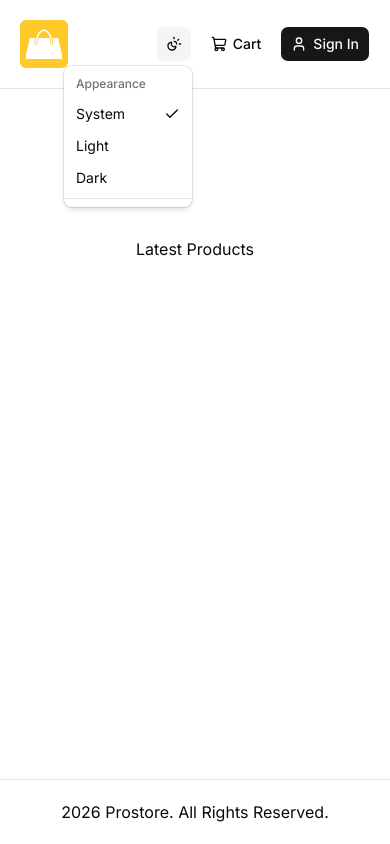
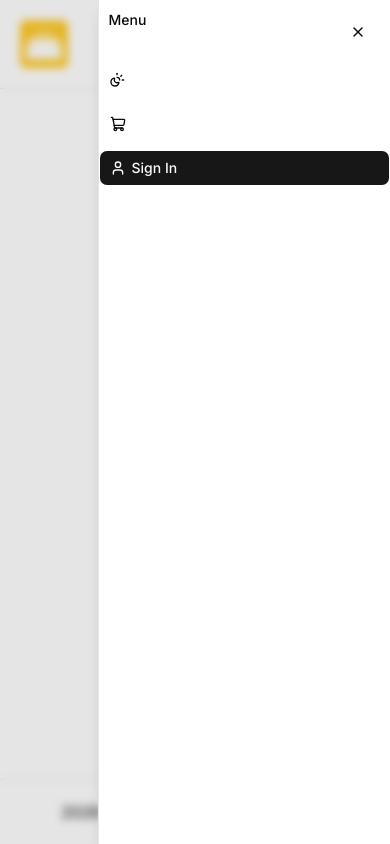
Before and after one commit to rjaybernardo/learn-prostore, a Next.js app: page / in a window 390 px wide. Both pictures are taken after a click on the button "Open menu". Built offline with nearby package versions, Linux system fonts and the light colour scheme; no server answers.

Commit message:
responsive sheet

```diff
--- a/components/shared/header/index.tsx
+++ b/components/shared/header/index.tsx
@@ -1,10 +1,9 @@
 import Image from "next/image";
 import Link from "next/link";
-import { ShoppingCart, UserIcon } from "lucide-react";
 
-import { buttonVariants } from "@/components/ui/button";
-import ModeToggle from "@/components/shared/header/mode-toggle";
 import { APP_NAME } from "@/lib/constants";
+
+import Menu from "./menu";
 
 const Header = () => {
   return (
@@ -26,24 +25,7 @@ const Header = () => {
           </Link>
         </div>
 
-        <div className="flex items-center gap-2">
-          <ModeToggle />
-
-          <Link
-            href="/cart"
-            className={buttonVariants({
-              variant: "ghost",
-            })}
-          >
-            <ShoppingCart />
-            <span>Cart</span>
-          </Link>
-
-          <Link href="/sign-in" className={buttonVariants()}>
-            <UserIcon />
-            <span>Sign In</span>
-          </Link>
-        </div>
+        <Menu />
       </div>
     </header>
   );
--- /dev/null
+++ b/components/shared/header/menu.tsx
@@ -0,0 +1,87 @@
+import { EllipsisVertical, ShoppingCart, UserIcon } from "lucide-react";
+import Link from "next/link";
+
+import { buttonVariants } from "@/components/ui/button";
+import {
+  Sheet,
+  SheetContent,
+  SheetTitle,
+  SheetTrigger,
+} from "@/components/ui/sheet";
+
+import ModeToggle from "./mode-toggle";
+
+const Menu = () => {
+  return (
+    <div className="flex items-center justify-end gap-2">
+      {/* Desktop navigation */}
+      <nav className="hidden items-center gap-1 md:flex">
+        <ModeToggle />
+
+        <Link
+          href="/cart"
+          className={buttonVariants({
+            variant: "ghost",
+          })}
+        >
+          <ShoppingCart />
+          <span>Cart</span>
+        </Link>
+
+        <Link href="/sign-in" className={buttonVariants()}>
+          <UserIcon />
+          <span>Sign In</span>
+        </Link>
+      </nav>
+
+      {/* Mobile navigation */}
+      <nav className="md:hidden">
+        <Sheet>
+          <SheetTrigger
+            render={
+              <button
+                type="button"
+                className="inline-flex size-9 items-center justify-center rounded-md hover:bg-accent hover:text-accent-foreground"
+                aria-label="Open menu"
+              />
+            }
+          >
+            <EllipsisVertical aria-hidden="true" />
+          </SheetTrigger>
+
+          <SheetContent side="right" className="flex flex-col items-start">
+            <SheetTitle style={{ paddingTop: "10px", paddingLeft: "10px" }}>
+              Menu
+            </SheetTitle>
+
+            <div className="mt-4 flex w-full flex-col gap-2">
+              <ModeToggle />
+
+              <Link
+                href="/cart"
+                className={buttonVariants({
+                  variant: "ghost",
+                  className: "w-full justify-start",
+                })}
+              >
+                <ShoppingCart />
+              </Link>
+
+              <Link
+                href="/sign-in"
+                className={buttonVariants({
+                  className: "w-full justify-start",
+                })}
+              >
+                <UserIcon />
+                <span>Sign In</span>
+              </Link>
+            </div>
+          </SheetContent>
+        </Sheet>
+      </nav>
+    </div>
+  );
+};
+
+export default Menu;
--- /dev/null
+++ b/components/ui/sheet.tsx
@@ -0,0 +1,135 @@
+"use client"
+
+import * as React from "react"
+import { Dialog as SheetPrimitive } from "@base-ui/react/dialog"
+import { cn } from "cn"
+
+import { Button } from "@/components/ui/button"
+import { XIcon } from "lucide-react"
+
+function Sheet({ ...props }: SheetPrimitive.Root.Props) {
+  return <SheetPrimitive.Root data-slot="sheet" {...props} />
+}
+
+function SheetTrigger({ ...props }: SheetPrimitive.Trigger.Props) {
+  return <SheetPrimitive.Trigger data-slot="sheet-trigger" {...props} />
+}
+
+function SheetClose({ ...props }: SheetPrimitive.Close.Props) {
+  return <SheetPrimitive.Close data-slot="sheet-close" {...props} />
+}
+
+function SheetPortal({ ...props }: SheetPrimitive.Portal.Props) {
+  return <SheetPrimitive.Portal data-slot="sheet-portal" {...props} />
+}
+
+function SheetOverlay({ className, ...props }: SheetPrimitive.Backdrop.Props) {
+  return (
+    <SheetPrimitive.Backdrop
+      data-slot="sheet-overlay"
+      className={cn(
+        "fixed inset-0 z-50 bg-black/10 transition-opacity duration-150 data-ending-style:opacity-0 data-starting-style:opacity-0 supports-backdrop-filter:backdrop-blur-xs",
+        className
+      )}
+      {...props}
+    />
+  )
+}
+
+function SheetContent({
+  className,
+  children,
+  side = "right",
+  showCloseButton = true,
+  ...props
+}: SheetPrimitive.Popup.Props & {
+  side?: "top" | "right" | "bottom" | "left"
+  showCloseButton?: boolean
+}) {
+  return (
+    <SheetPortal>
+      <SheetOverlay />
+      <SheetPrimitive.Popup
+        data-slot="sheet-content"
+        data-side={side}
+        className={cn(
+          "fixed z-50 flex flex-col gap-4 bg-popover bg-clip-padding text-sm text-popover-foreground shadow-lg transition duration-200 ease-in-out data-ending-style:opacity-0 data-starting-style:opacity-0 data-[side=bottom]:inset-x-0 data-[side=bottom]:bottom-0 data-[side=bottom]:h-auto data-[side=bottom]:border-t data-[side=bottom]:data-ending-style:translate-y-[2.5rem] data-[side=bottom]:data-starting-style:translate-y-[2.5rem] data-[side=left]:inset-y-0 data-[side=left]:left-0 data-[side=left]:h-full data-[side=left]:w-3/4 data-[side=left]:border-r data-[side=left]:data-ending-style:translate-x-[-2.5rem] data-[side=left]:data-starting-style:translate-x-[-2.5rem] data-[side=right]:inset-y-0 data-[side=right]:right-0 data-[side=right]:h-full data-[side=right]:w-3/4 data-[side=right]:border-l data-[side=right]:data-ending-style:translate-x-[2.5rem] data-[side=right]:data-starting-style:translate-x-[2.5rem] data-[side=top]:inset-x-0 data-[side=top]:top-0 data-[side=top]:h-auto data-[side=top]:border-b data-[side=top]:data-ending-style:translate-y-[-2.5rem] data-[side=top]:data-starting-style:translate-y-[-2.5rem] data-[side=left]:sm:max-w-sm data-[side=right]:sm:max-w-sm",
+          className
+        )}
+        {...props}
+      >
+        {children}
+        {showCloseButton && (
+          <SheetPrimitive.Close
+            data-slot="sheet-close"
+            render={
+              <Button
+                variant="ghost"
+                className="absolute top-4 right-4"
+                size="icon-sm"
+              />
+            }
+          >
+            <XIcon
+            />
+            <span className="sr-only">Close</span>
+          </SheetPrimitive.Close>
+        )}
+      </SheetPrimitive.Popup>
+    </SheetPortal>
+  )
+}
+
+function SheetHeader({ className, ...props }: React.ComponentProps<"div">) {
+  return (
+    <div
+      data-slot="sheet-header"
+      className={cn("flex flex-col gap-1.5 p-4", className)}
+      {...props}
+    />
+  )
+}
+
+function SheetFooter({ className, ...props }: React.ComponentProps<"div">) {
+  return (
+    <div
+      data-slot="sheet-footer"
+      className={cn("mt-auto flex flex-col gap-2 p-4", className)}
+      {...props}
+    />
+  )
+}
+
+function SheetTitle({ className, ...props }: SheetPrimitive.Title.Props) {
+  return (
+    <SheetPrimitive.Title
+      data-slot="sheet-title"
+      className={cn("font-medium text-foreground", className)}
+      {...props}
+    />
+  )
+}
+
+function SheetDescription({
+  className,
+  ...props
+}: SheetPrimitive.Description.Props) {
+  return (
+    <SheetPrimitive.Description
+      data-slot="sheet-description"
+      className={cn("text-sm text-muted-foreground", className)}
+      {...props}
+    />
+  )
+}
+
+export {
+  Sheet,
+  SheetTrigger,
+  SheetClose,
+  SheetContent,
+  SheetHeader,
+  SheetFooter,
+  SheetTitle,
+  SheetDescription,
+}
```
